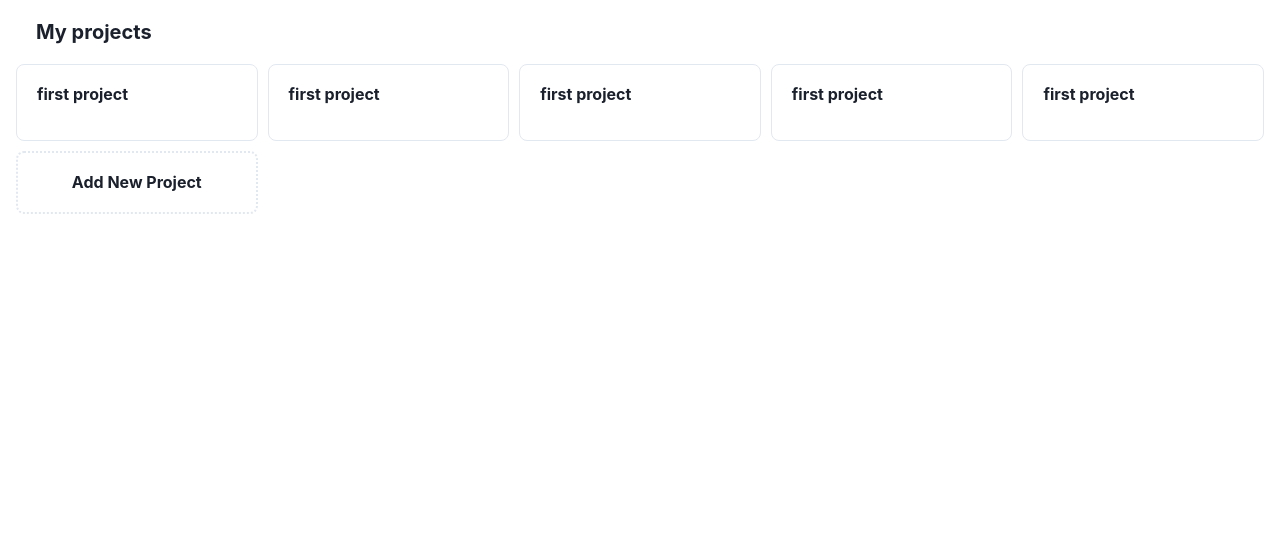
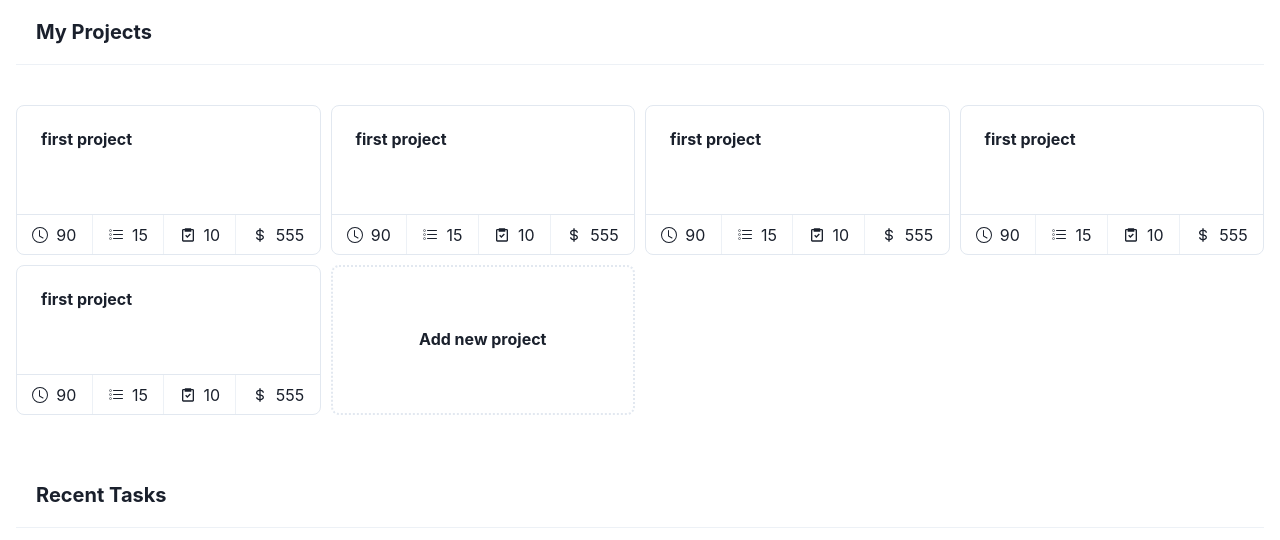
Before and after one commit to doneWorker/freelancer-routine, a React (Create React App) app: page / in a window 1280 px wide. Shown: the top 540 px of the page. Built offline with nearby package versions, Linux system fonts and the light colour scheme.

Commit message:
feat: i18n + styling of dashboard page

```diff
--- a/package.json
+++ b/package.json
@@ -16,8 +16,10 @@
     "@types/react-dom": "^17.0.14",
     "@types/styled-components": "^5.1.24",
     "framer-motion": "^4.0.0",
+    "i18next": "^21.6.14",
     "react": "^18.0.0",
     "react-dom": "^18.0.0",
+    "react-i18next": "^11.16.2",
     "react-icons": "^3.0.0",
     "react-redux": "^7.2.6",
     "react-router-dom": "6",
--- /dev/null
+++ b/src/i18n/en.json
@@ -0,0 +1,13 @@
+{
+  "translation": {
+    "dashboard": {
+      "MY_PROJECTS": "My Projects",
+      "RECENT_TASKS": "Recent Tasks",
+      "ADD_NEW": "Add new project",
+      "TASKS_TOTAL": "number of tasks",
+      "TASKS_COMPLETED": "tasks completed",
+      "TIME_SPENT": "time spent",
+      "MONEY_EARNED": "money earned"
+    }
+  }
+}
--- /dev/null
+++ b/src/i18n/ru.json
@@ -0,0 +1,13 @@
+{
+  "translation": {
+    "dashboard": {
+      "MY_PROJECTS": "Мои Проекты",
+      "RECENT_TASKS": "Последние задачи",
+      "ADD_NEW": "Добавить новый проект",
+      "TASKS_TOTAL": "Количество задач",
+      "TASKS_COMPLETED": "Задач выполнено",
+      "TIME_SPENT": "Времени затрачено",
+      "MONEY_EARNED": "Денег заработано"
+    }
+  }
+}
--- a/src/index.tsx
+++ b/src/index.tsx
@@ -4,10 +4,38 @@ import reportWebVitals from "./reportWebVitals";
 import * as serviceWorker from "./serviceWorker";
 import { BrowserRouter } from "react-router-dom";
 import { Provider } from "react-redux";
+import i18n from "i18next";
+import { initReactI18next } from "react-i18next";
 
 import App from "./App";
 import { store } from "./store";
+import en from "./i18n/en.json";
+import ru from "./i18n/ru.json";
 
+/*
+ * Bootstrap i18n
+ */
+i18n
+  .use(initReactI18next) // passes i18n down to react-i18next
+  .init({
+    // the translations
+    // (tip move them in a JSON file and import them,
+    // or even better, manage them via a UI: https://react.i18next.com/guides/multiple-translation-files#manage-your-translations-with-a-management-gui)
+    resources: {
+      en,
+      ru,
+    },
+    lng: "en", // if you're using a language detector, do not define the lng option
+    fallbackLng: "en",
+
+    interpolation: {
+      escapeValue: false, // react already safes from xss => https://www.i18next.com/translation-function/interpolation#unescape
+    },
+  });
+
+/*
+ * Bootstrap ReactDOM
+ */
 const container = document.getElementById("root") as Element;
 const root = createRoot(container);
 
--- a/src/models/Project.ts
+++ b/src/models/Project.ts
@@ -11,6 +11,10 @@ export type Project = {
   dateCreated: string;
   dateUpdated: string;
   img?: string;
+  timeSpent?: number;
+  tasksTotal?: number;
+  tasksCompleted?: number;
+  moneyEarned?: number;
   dateCompleted?: string;
   description?: string;
 };
--- a/src/pages/Dashboard.tsx
+++ b/src/pages/Dashboard.tsx
@@ -3,15 +3,22 @@ import {
   Container,
   Box,
   Heading,
-  Text,
   SimpleGrid,
   Center,
+  Divider,
+  Icon,
+  Text,
+  Tooltip,
 } from "@chakra-ui/react";
 import { useSelector, useDispatch } from "react-redux";
+import { useTranslation } from "react-i18next";
 
 import { fetchProjects, projectsSelector } from "../store/slices/projectsSlice";
 import { LoadingStatus } from "../types/common";
 import { Project } from "../models/Project";
+
+import { BsClock, BsListTask } from "react-icons/bs";
+import { BiTask, BiDollar } from "react-icons/bi";
 
 /*
  * TODO: Needs to be moved out of here
@@ -19,27 +26,114 @@ import { Project } from "../models/Project";
 interface ProjectsListProps {
   list: Project[];
 }
-const ProjectsList = ({ list }: ProjectsListProps) => (
-  <SimpleGrid minChildWidth="200px" spacing="10px">
-    {list.map(({ name, description }) => (
-      <Box p={5} borderWidth="1px" borderRadius="lg" overflow="hidden">
+
+const ProjectsList = ({ list }: ProjectsListProps) => {
+  const { t } = useTranslation();
+
+  return (
+    <SimpleGrid minChildWidth="250px" spacing="10px">
+      {list.map(
+        ({
+          name,
+          timeSpent = 90,
+          tasksCompleted = 10,
+          tasksTotal = 15,
+          moneyEarned = 555,
+        }) => (
+          <Box
+            height={150}
+            borderWidth="1px"
+            borderRadius="lg"
+            overflow="hidden"
+            display="flex"
+            flexDirection="column"
+            justifyContent="space-between"
+            // _hover={{
+            //   cursor: "pointer",
+            //   background: "gray.100",
+            //   color: "teal.500",
+            // }}
+          >
+            <Box p={6}>
               <Heading fontSize="m">{name}</Heading>
-        <Text mt={4}>{description}</Text>
             </Box>
-    ))}
+            <Box
+              borderTopWidth="1px"
+              height="40px"
+              display="flex"
+              justifyContent="space-evenly"
+            >
+              <Tooltip label={t("dashboard.TIME_SPENT")} fontSize="md">
+                <Box
+                  cursor="help"
+                  display="flex"
+                  alignItems="center"
+                  justifyContent="space-between"
+                >
+                  <Icon as={BsClock} />
+                  <Text ml={2}>{timeSpent}</Text>
+                </Box>
+              </Tooltip>
+              <Divider orientation="vertical" />
+              <Tooltip label={t("dashboard.TASKS_TOTAL")} fontSize="md">
+                <Box
+                  cursor="help"
+                  display="flex"
+                  alignItems="center"
+                  justifyContent="space-between"
+                >
+                  <Icon as={BsListTask} />
+                  <Text ml={2}>{tasksTotal}</Text>
+                </Box>
+              </Tooltip>
+              <Divider orientation="vertical" />
+              <Tooltip label={t("dashboard.TASKS_COMPLETED")} fontSize="md">
+                <Box
+                  cursor="help"
+                  display="flex"
+                  alignItems="center"
+                  justifyContent="space-between"
+                >
+                  <Icon as={BiTask} />
+                  <Text ml={2}>{tasksCompleted}</Text>
+                </Box>
+              </Tooltip>
+              <Divider orientation="vertical" />
+              <Tooltip label={t("dashboard.MONEY_EARNED")} fontSize="md">
+                <Box
+                  cursor="help"
+                  display="flex"
+                  alignItems="center"
+                  justifyContent="space-between"
+                >
+                  <Icon as={BiDollar} />
+                  <Text ml={2}>{moneyEarned}</Text>
+                </Box>
+              </Tooltip>
+            </Box>
+          </Box>
+        )
+      )}
       <Box
         p={5}
-      borderWidth="2px"
+        minHeight={100}
+        borderWidth={2}
         borderStyle={"dotted"}
         borderRadius="lg"
         overflow="hidden"
+        _hover={{
+          cursor: "pointer",
+          background: "gray.100",
+          color: "teal.500",
+        }}
       >
-      <Center>
-        <Heading fontSize="m">Add New Project</Heading>
+        <Center h="100%">
+          <Heading fontSize="m">{t("dashboard.ADD_NEW")}</Heading>
         </Center>
       </Box>
     </SimpleGrid>
   );
+};
 
 /*
  * Main Page
@@ -47,6 +141,7 @@ const ProjectsList = ({ list }: ProjectsListProps) => (
 const Dashboard = () => {
   const projects = useSelector(projectsSelector);
   const dispatch = useDispatch();
+  const { t } = useTranslation();
   const status = useMemo(() => projects.status, [projects.status]);
 
   // hydrate
@@ -57,13 +152,19 @@ const Dashboard = () => {
   return (
     <Container maxW="container.xl">
       <Heading p={5} fontSize={"xl"}>
-        My projects
+        {t("dashboard.MY_PROJECTS")}
       </Heading>
+      <Divider mb={10} />
       <ProjectsList list={projects.list} />
       {/* {status === LoadingStatus.Loading && <>Loading...</>}
       {status === LoadingStatus.Failed && <>Failed...</>}
       {status === LoadingStatus.Succeeded && <>Succeed...</>}
       {status === LoadingStatus.Idle && <>Idle...</>} */}
+
+      <Heading mt={12} p={5} fontSize={"xl"}>
+        {t("dashboard.RECENT_TASKS")}
+      </Heading>
+      <Divider mb={10} />
     </Container>
   );
 };
```
Also changed, not shown: 1 other file (tests, documents, lock files or other folders). Lines whose indentation alone changed are shown as unchanged.
